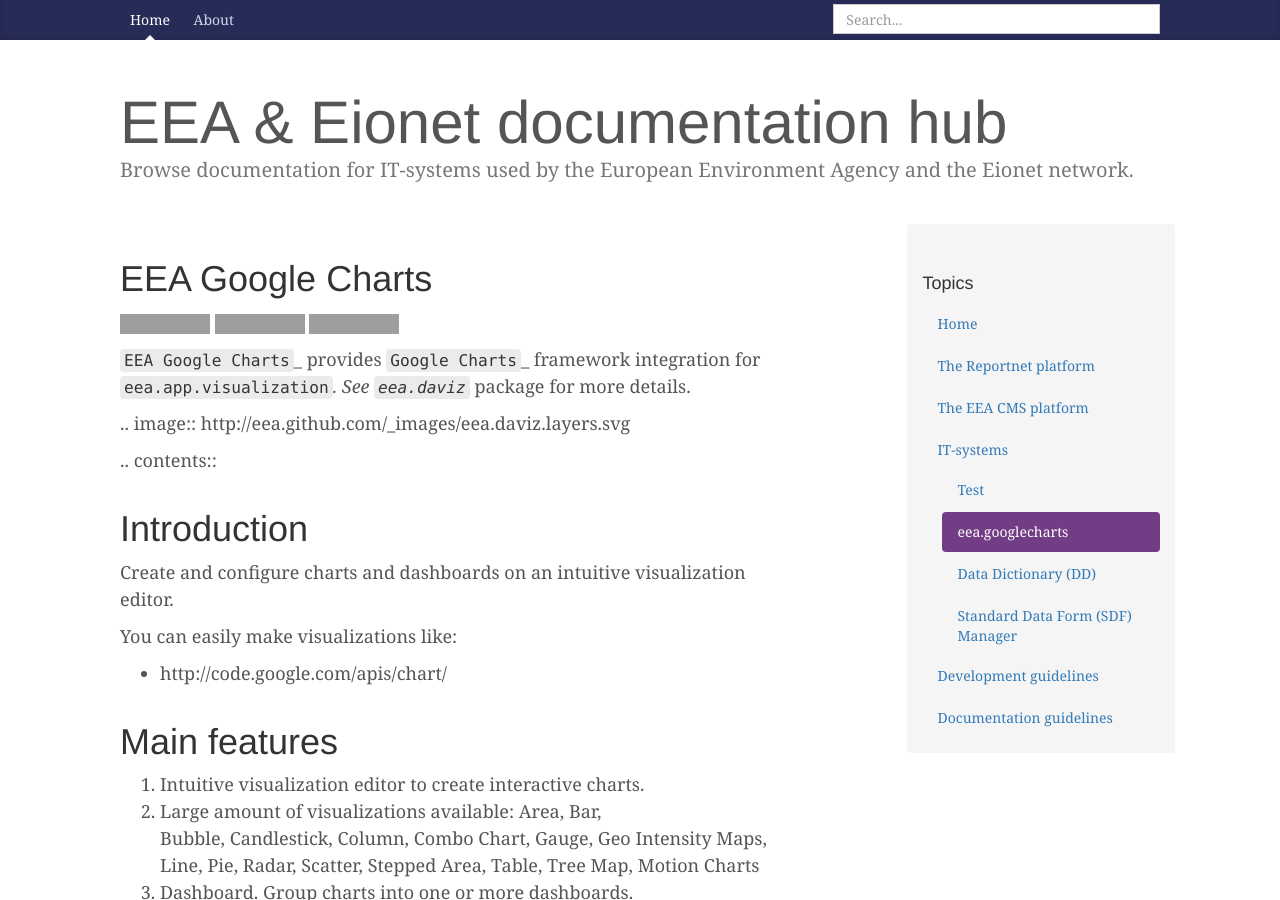
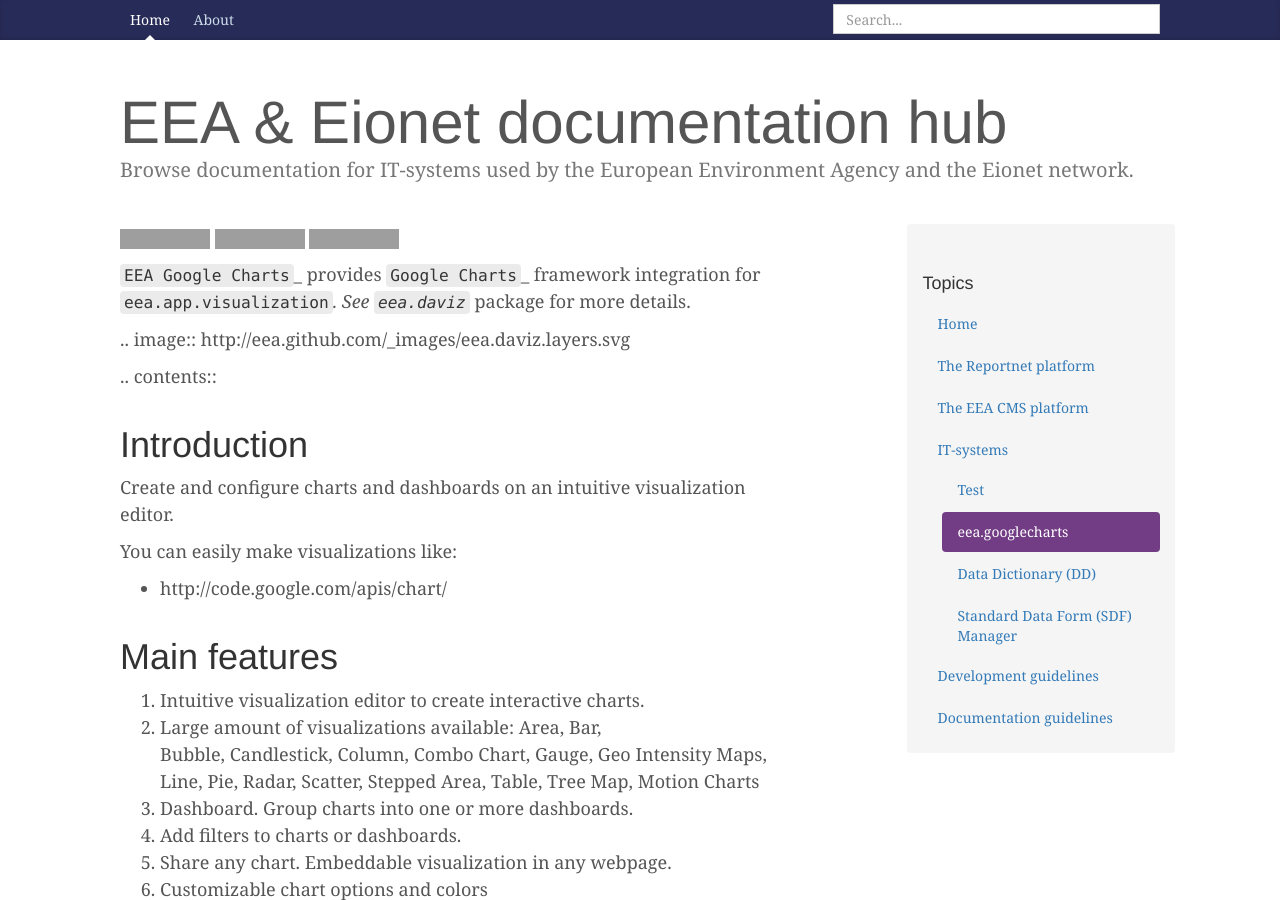
Before and after one commit to zotya/zotya.github.io, a Jekyll site: the page built from IT-systems/eea.googlecharts/index.md, in a window 1280 px wide and 900 px high. Built offline with Jekyll 4.4.1, drawn with Linux system fonts in a browser that asks for light colours; comment, search, counter and statistics services are not loaded; grey boxes are pictures that could not be loaded.

Commit message:
Update index.md

```diff
--- a/IT-systems/eea.googlecharts/index.md
+++ b/IT-systems/eea.googlecharts/index.md
@@ -2,7 +2,6 @@
 ---
 
 
-# EEA Google Charts
 
 [![jenkins www build status](http://ci.eionet.europa.eu/job/eea.googlecharts-www/badge/icon)]( http://ci.eionet.europa.eu/job/eea.googlecharts-www/lastBuild)
 [![jenkins plone4 build status](http://ci.eionet.europa.eu/job/eea.googlecharts-plone4/badge/icon)]( http://ci.eionet.europa.eu/job/eea.googlecharts-plone4/lastBuild)
```
